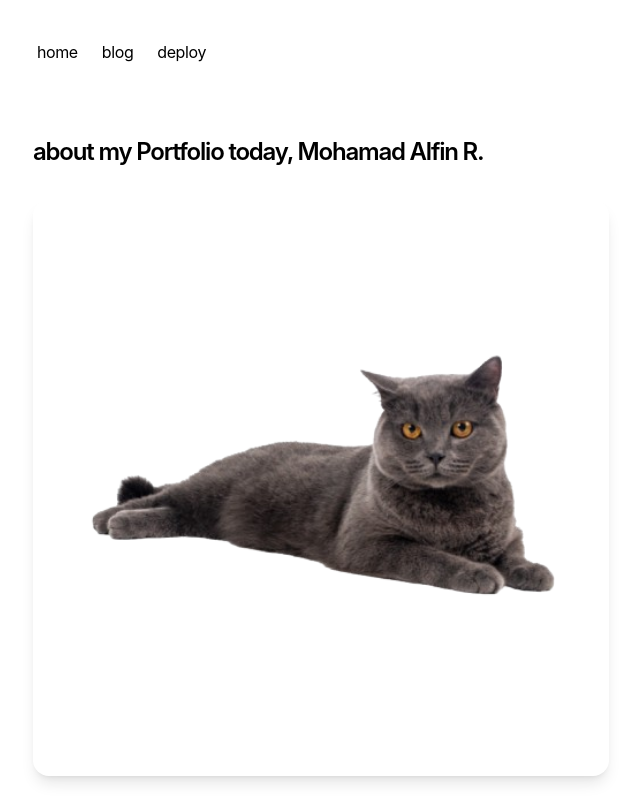
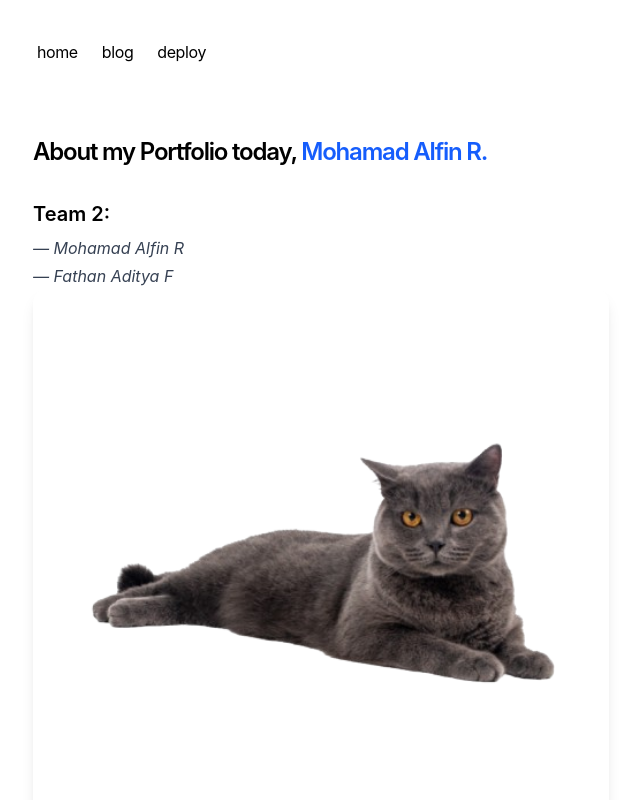
Before and after one commit to malvins99/nextjs-portfolio, a Next.js app: page / in a window 1280 px wide. Shown: the top 800 px of the page, without its empty margins (319-959 px from the left). Built offline with nearby package versions, Linux system fonts and the light colour scheme.

Commit message:
pesan commit baru

```diff
--- a/app/page.tsx
+++ b/app/page.tsx
@@ -4,8 +4,15 @@ export default function Page() {
   return (
     <section>
       <h1 className="mb-8 text-2xl font-semibold tracking-tighter">
-        about my Portfolio today, Mohamad Alfin R.
-      </h1>
+  About my Portfolio today, <span className="text-blue-600">Mohamad Alfin R.</span>
+</h1>
+
+<h2 className="text-xl font-semibold mt-4">Team 2:</h2>
+<div className="mt-2 space-y-1">
+  <p className="text-gray-700 italic">— Mohamad Alfin R</p>
+  <p className="text-gray-700 italic">— Fathan Aditya F</p>
+</div>
+
 
       <div className="mb-6">
         <img
```
